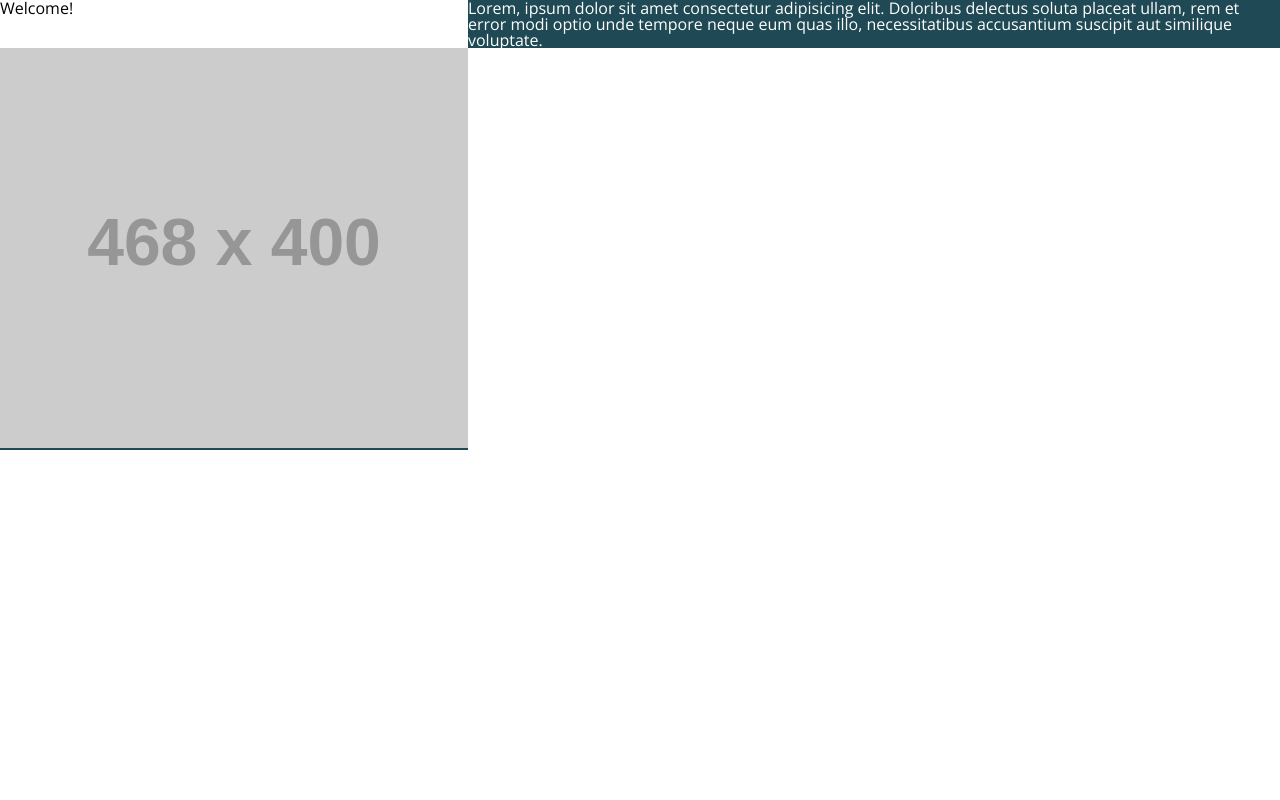
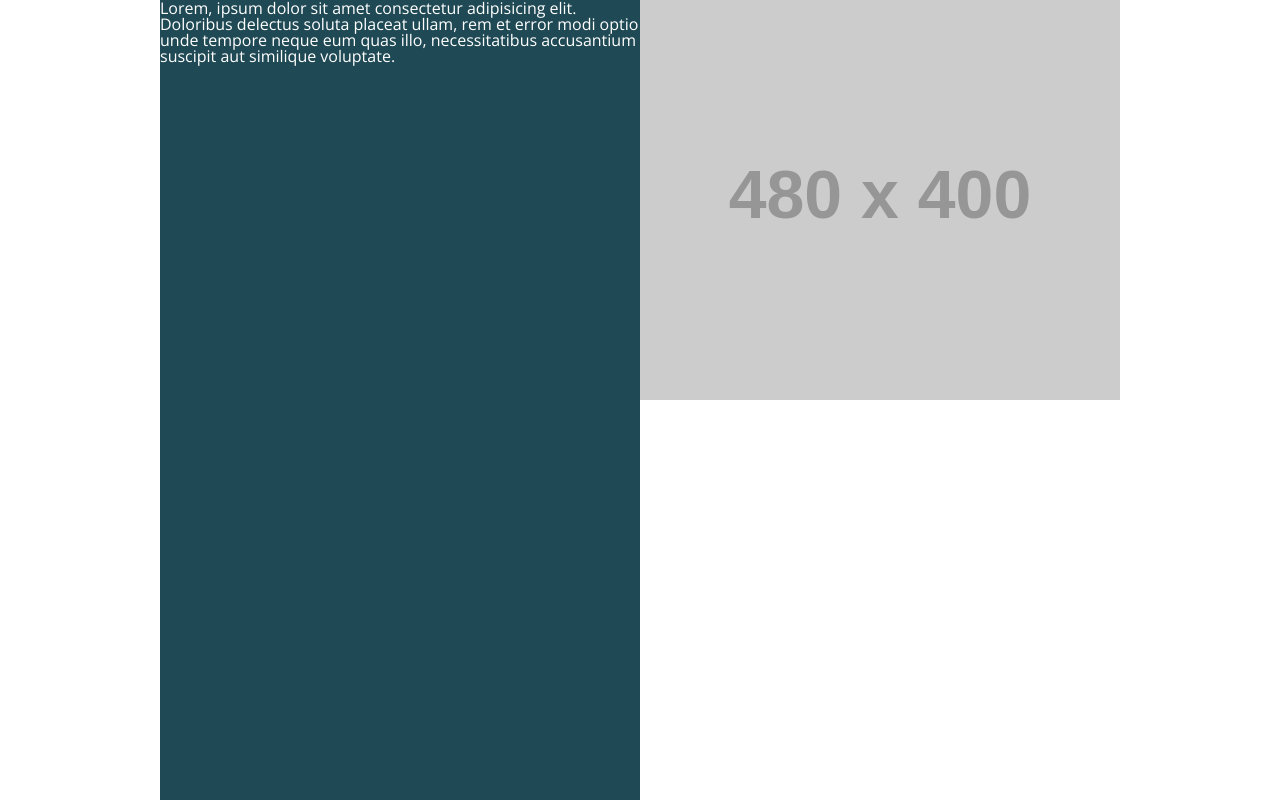
Before and after one commit to lrobert4/leerobportfolio, a plain HTML site: page index.html in a window 1280 px wide. Shown: the top 800 px of the page. Drawn offline with nearby package versions, Linux system fonts and the light colour scheme; placeholder pictures from the web are drawn by us.

Commit message:
successfully implemented flex-box in header element. successfully implemented display grid css parent class and child classes. Welcome section of portfolio.

```diff
--- a/css/styles.css
+++ b/css/styles.css
@@ -3,19 +3,23 @@ body {
 }
 
 header {
-
+    display: flex;
+    justify-content: center;
 }
 
 .parent {
     display: grid;
-    grid-template-columns: auto auto;
+    grid-template-rows: 960px;
+    grid-template-columns: 480px 480px;
 
 }
+
 
 .intro-text {
     background-color: #1f4954;
 
 }
+
 
 .intro-text p {
     color: #ffffff;
--- a/index.html
+++ b/index.html
@@ -12,17 +12,21 @@
 
         <header class="parent">
 
-            <h1>Welcome!</h1>
-            <section class="intro-text">
+
+            <div class="intro-text">
                 <p>
                     Lorem, ipsum dolor sit amet consectetur adipisicing elit. Doloribus delectus soluta placeat ullam,
                     rem et error modi optio unde tempore neque eum quas illo, necessitatibus accusantium suscipit aut similique voluptate.
                 </p>
-            </section>
 
-            <section class="intro-text">
-                <img src="https://via.placeholder.com/468x400?text=Placeholder" alt="Picture of me">
-            </section>
+            </div>
+
+            <div class="intro-pic">
+
+                <img src="https://via.placeholder.com/480x400?text=Placeholder" alt="Picture of me">
+            </div>
+
+
 
         </header>
 
```
